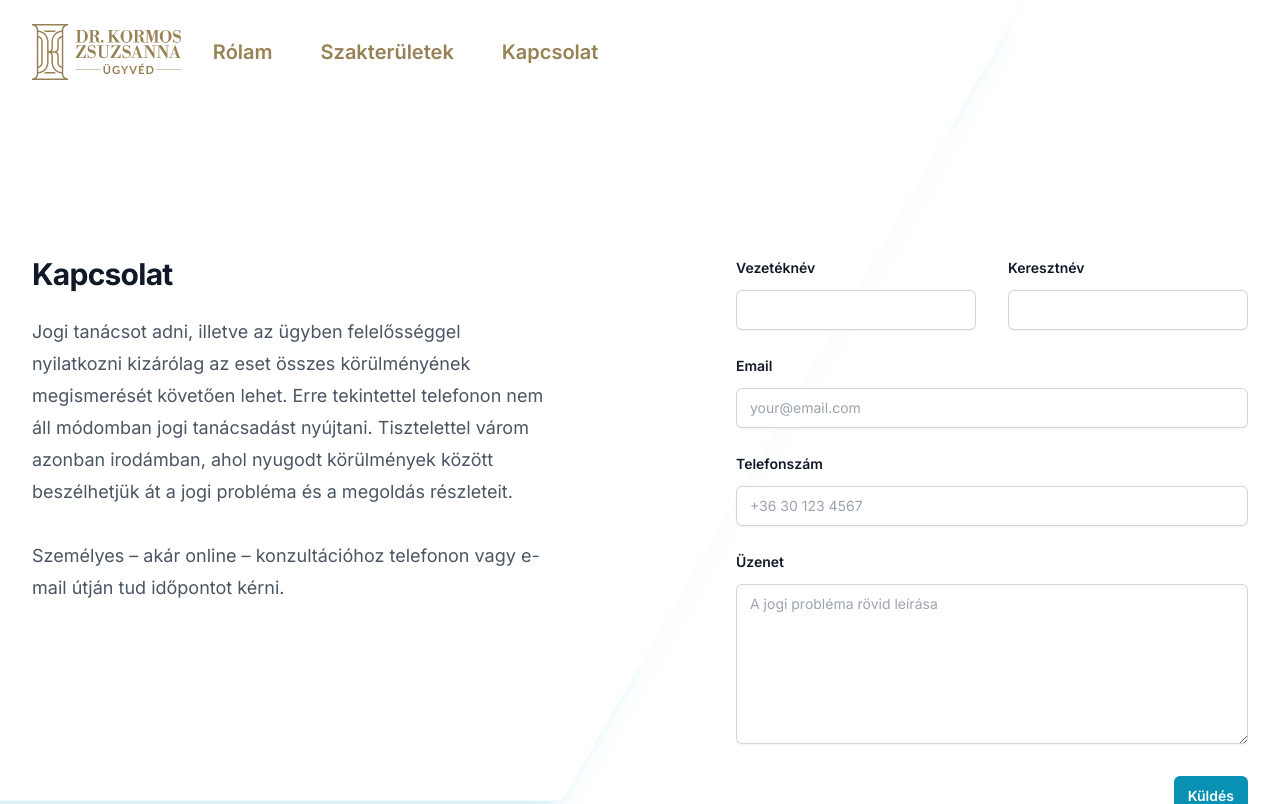
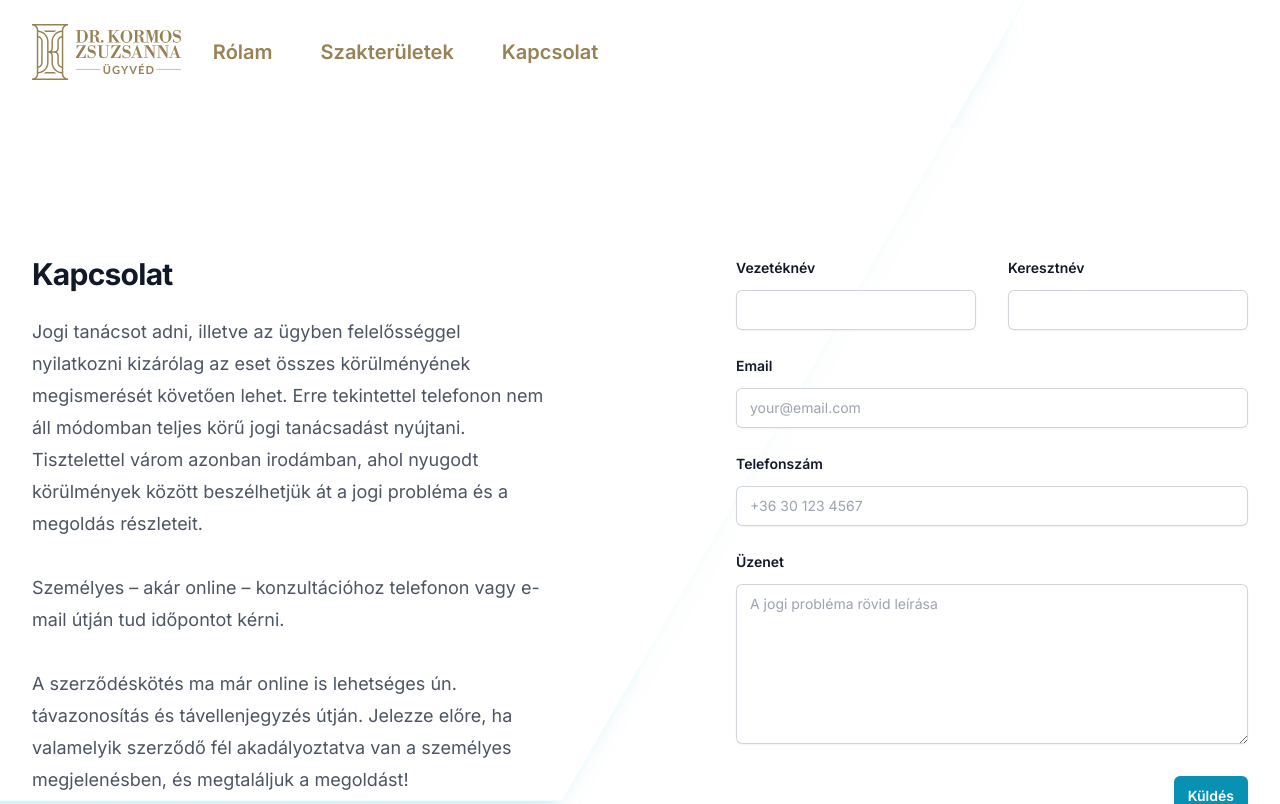
Before and after one commit to gabordobrei/drkormos.hu, a Next.js app: page /kapcsolat in a window 1280 px wide. Shown: the top 804 px of the page. Built offline with nearby package versions, Linux system fonts and the light colour scheme.

Commit message:
Update copy on contact page

```diff
--- a/src/app/kapcsolat/(components)/ContactForm.tsx
+++ b/src/app/kapcsolat/(components)/ContactForm.tsx
@@ -16,12 +16,17 @@ export function ContactForm() {
             <div className="mt-6 space-y-8 text-lg leading-8 text-gray-600">
               <p>
                 Jogi tanácsot adni, illetve az ügyben felelősséggel nyilatkozni kizárólag az eset összes körülményének
-                megismerését követően lehet. Erre tekintettel telefonon nem áll módomban jogi tanácsadást nyújtani.
-                Tisztelettel várom azonban irodámban, ahol nyugodt körülmények között beszélhetjük át a jogi probléma és
-                a megoldás részleteit.
+                megismerését követően lehet. Erre tekintettel telefonon nem áll módomban teljes körű jogi tanácsadást
+                nyújtani. Tisztelettel várom azonban irodámban, ahol nyugodt körülmények között beszélhetjük át a jogi
+                probléma és a megoldás részleteit.
               </p>
 
               <p>Személyes – akár online – konzultációhoz telefonon vagy e-mail útján tud időpontot kérni.</p>
+
+              <p>
+                A szerződéskötés ma már online is lehetséges ún. távazonosítás és távellenjegyzés útján. Jelezze előre,
+                ha valamelyik szerződő fél akadályoztatva van a személyes megjelenésben, és megtaláljuk a megoldást!
+              </p>
             </div>
           </div>
         </div>
```
